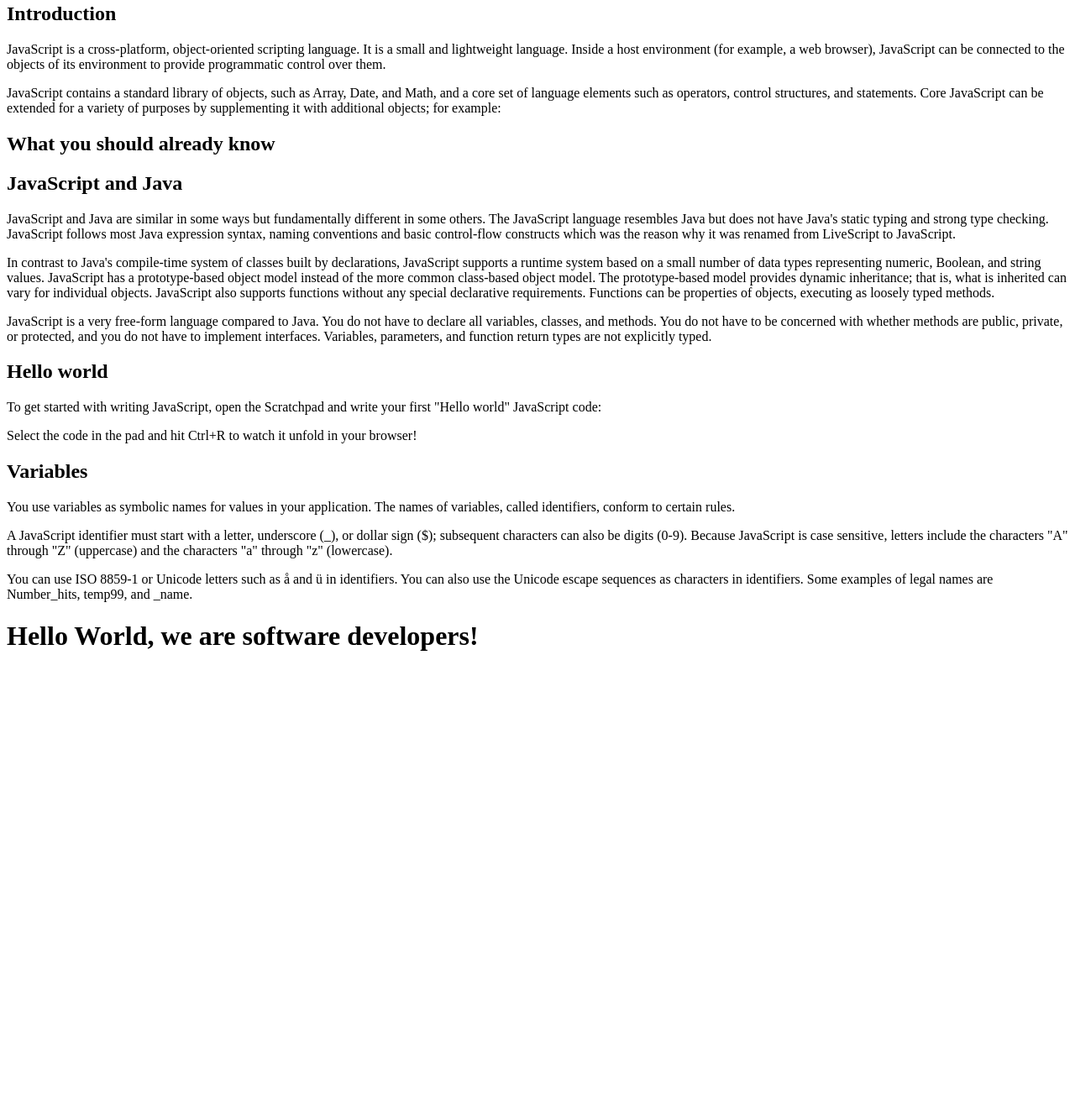
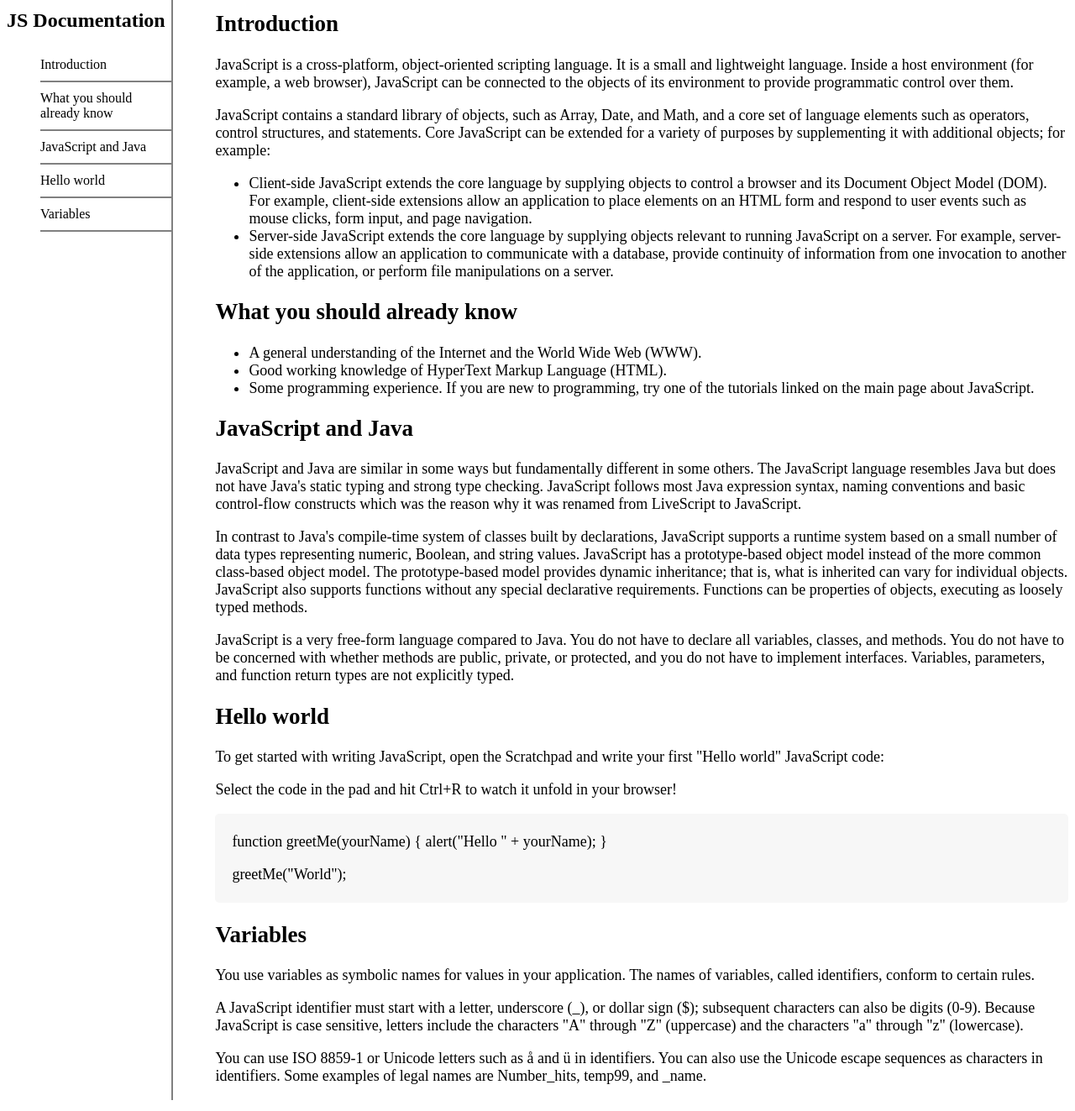
Before and after one commit to techmoves/SA-Naija2, a plain HTML site: page index.html in a window 1280 px wide. Shown: the part 17-1340 px from the top of the page at 84% size. Before the commit the page ends 814 px from the top, so only its background shows below. Drawn offline with Linux system fonts and the light colour scheme.

Commit message:
final project

```diff
--- a/css/style.css
+++ b/css/style.css
@@ -0,0 +1,41 @@
+#main-doc {
+  display: flex;
+  flex-direction: row-reverse;
+  /* position: absolute; */
+}
+.content1 {
+  padding-left: 50px;
+  font-size: 18px;
+}
+.content {
+  background: #f7f7f7;
+  padding: 5px;
+  border-radius: 5px;
+  padding-left: 20px;
+  padding-right: 20px;
+}
+#navbar {
+  border-right: 2px solid grey;
+  width: 50rem;
+  /* padding: 10px; */
+}
+#navbar ul {
+  list-style: none;
+}
+#navbar ul li {
+  padding: 10px;
+  padding-left: 0;
+  border-bottom: 2px solid grey;
+}
+.nav-link {
+  color: black;
+  text-decoration: none;
+}
+@media only screen and (max-width: 600px) {
+  #navbar {
+    width: 100rem;
+  }
+  .content {
+    background: red;
+  }
+}
--- a/index.html
+++ b/index.html
@@ -8,78 +8,159 @@
 
   <body>
     <main id="main-doc">
+      <div class="content1">
         <section class="main-section" id="Introduction">
+          <header>
             <h1>Introduction</h1>
-      <p>JavaScript is a cross-platform, object-oriented scripting language. It is a small and lightweight language.
-         Inside a host environment (for example, a web browser),
-        JavaScript can be connected to the objects of its environment to provide programmatic control over them.
+          </header>
+          <p>
+            JavaScript is a cross-platform, object-oriented scripting language.
+            It is a small and lightweight language. Inside a host environment
+            (for example, a web browser), JavaScript can be connected to the
+            objects of its environment to provide programmatic control over
+            them.
           </p>
           <p>
-            JavaScript contains a standard library of objects, such as Array, Date, and Math, and a core set of language elements such as operators,
-            control structures,
-            and statements. Core JavaScript can be extended for a variety of purposes by supplementing it with additional objects; for example:
+            JavaScript contains a standard library of objects, such as Array,
+            Date, and Math, and a core set of language elements such as
+            operators, control structures, and statements. Core JavaScript can
+            be extended for a variety of purposes by supplementing it with
+            additional objects; for example:
           </p>
-          <ul></ul>
+          <ul>
+            <li>
+              Client-side JavaScript extends the core language by supplying
+              objects to control a browser and its Document Object Model (DOM).
+              For example, client-side extensions allow an application to place
+              elements on an HTML form and respond to user events such as mouse
+              clicks, form input, and page navigation.
+            </li>
+            <li>
+              Server-side JavaScript extends the core language by supplying
+              objects relevant to running JavaScript on a server. For example,
+              server-side extensions allow an application to communicate with a
+              database, provide continuity of information from one invocation to
+              another of the application, or perform file manipulations on a
+              server.
+            </li>
+          </ul>
         </section>
         <section class="main-section" id="What_you_should_already_know">
+          <header>
             <h1>What you should already know</h1>
+          </header>
+          <ul>
+            <li>
+              A general understanding of the Internet and the World Wide Web
+              (WWW).
+            </li>
+            <li>Good working knowledge of HyperText Markup Language (HTML).</li>
+            <li>
+              Some programming experience. If you are new to programming, try
+              one of the tutorials linked on the main page about JavaScript.
+            </li>
+          </ul>
         </section>
         <section class="main-section" id="JavaScript_and_Java">
+          <header>
             <h1>JavaScript and Java</h1>
+          </header>
           <p>
-        JavaScript and Java are similar in some ways but fundamentally different in some others.
-        The JavaScript language resembles Java but does not have Java's static typing and strong type checking.
-        JavaScript follows most Java expression syntax,
-        naming conventions and basic control-flow constructs which was the reason why it was renamed from LiveScript to JavaScript.
+            JavaScript and Java are similar in some ways but fundamentally
+            different in some others. The JavaScript language resembles Java but
+            does not have Java's static typing and strong type checking.
+            JavaScript follows most Java expression syntax, naming conventions
+            and basic control-flow constructs which was the reason why it was
+            renamed from LiveScript to JavaScript.
           </p>
           <p>
-
-          In contrast to Java's compile-time system of classes built by declarations, JavaScript supports a runtime system based on a small number of data types representing numeric,
-           Boolean, and string values. JavaScript has a prototype-based object model instead of the more common class-based object model.
-           The prototype-based model provides dynamic inheritance; that is, what is inherited can vary for individual objects.
-           JavaScript also supports functions without any special declarative requirements.
-          Functions can be properties of objects, executing as loosely typed methods.
-        </p>
-
-
-        <p>
-          JavaScript is a very free-form language compared to Java. You do not have to declare all variables, classes, and methods.
-          You do not have to be concerned with whether methods are public, private, or protected,
-          and you do not have to implement interfaces. Variables, parameters,
-          and function return types are not explicitly typed.
-
-        </p>
-
-
-      </section>
-      <section class="main-section" id="Hello_world">
-        <h1>Hello world</h1>
-
-        <p>
-          To get started with writing JavaScript, open the Scratchpad and write your first "Hello world" JavaScript code:
+            In contrast to Java's compile-time system of classes built by
+            declarations, JavaScript supports a runtime system based on a small
+            number of data types representing numeric, Boolean, and string
+            values. JavaScript has a prototype-based object model instead of the
+            more common class-based object model. The prototype-based model
+            provides dynamic inheritance; that is, what is inherited can vary
+            for individual objects. JavaScript also supports functions without
+            any special declarative requirements. Functions can be properties of
+            objects, executing as loosely typed methods.
           </p>
 
           <p>
-          Select the code in the pad and hit Ctrl+R to watch it unfold in your browser!
+            JavaScript is a very free-form language compared to Java. You do not
+            have to declare all variables, classes, and methods. You do not have
+            to be concerned with whether methods are public, private, or
+            protected, and you do not have to implement interfaces. Variables,
+            parameters, and function return types are not explicitly typed.
           </p>
         </section>
-      <section class="main-section" id="Variables">
-        <h1>Variables</h1>
-        <P>
-          You use variables as symbolic names for values in your application. The names of variables, called identifiers, conform to certain rules.
-        </P>
+        <section class="main-section" id="Hello_world">
+          <header>
+            <h1>Hello world</h1>
+          </header>
+
           <p>
-          A JavaScript identifier must start with a letter, underscore (_), or dollar sign ($); subsequent characters can also be digits (0-9). Because JavaScript is case sensitive,
-          letters include the characters "A" through "Z" (uppercase) and the characters "a" through "z" (lowercase).
+            To get started with writing JavaScript, open the Scratchpad and
+            write your first "Hello world" JavaScript code:
           </p>
 
           <p>
-          You can use ISO 8859-1 or Unicode letters such as å and ü in identifiers.
-          You can also use the Unicode escape sequences as characters in identifiers. Some examples of legal names are Number_hits, temp99,
-          and _name.
+            Select the code in the pad and hit Ctrl+R to watch it unfold in your
+            browser!
+          </p>
+          <div class="content">
+            <p>function greetMe(yourName) { alert("Hello " + yourName); }</p>
+            <p>greetMe("World");</p>
+          </div>
+        </section>
+        <section class="main-section" id="Variables">
+          <header>
+            <h1>Variables</h1>
+          </header>
+          <p>
+            You use variables as symbolic names for values in your application.
+            The names of variables, called identifiers, conform to certain
+            rules.
+          </p>
+          <p>
+            A JavaScript identifier must start with a letter, underscore (_), or
+            dollar sign ($); subsequent characters can also be digits (0-9).
+            Because JavaScript is case sensitive, letters include the characters
+            "A" through "Z" (uppercase) and the characters "a" through "z"
+            (lowercase).
           </p>
 
+          <p>
+            You can use ISO 8859-1 or Unicode letters such as å and ü in
+            identifiers. You can also use the Unicode escape sequences as
+            characters in identifiers. Some examples of legal names are
+            Number_hits, temp99, and _name.
+          </p>
         </section>
+      </div>
+      <nav id="navbar">
+        <header><h1>JS Documentation</h1></header>
+        <ul>
+          <li>
+            <a href="#Introduction" class="nav-link">Introduction</a>
+          </li>
+          <li>
+            <a href="#What_you_should_already_know" class="nav-link"
+              >What you should already know
+            </a>
+          </li>
+          <li>
+            <a href="#JavaScript_and_Java" class="nav-link"
+              >JavaScript and Java</a
+            >
+          </li>
+          <li>
+            <a href="#Hello_world" class="nav-link">Hello world</a>
+          </li>
+          <li>
+            <a href="#Variables" class="nav-link">Variables</a>
+          </li>
+        </ul>
+      </nav>
     </main>
     <script src="https://cdn.freecodecamp.org/testable-projects-fcc/v1/bundle.js"></script>
 
```
Lines whose indentation alone changed are shown as unchanged.
